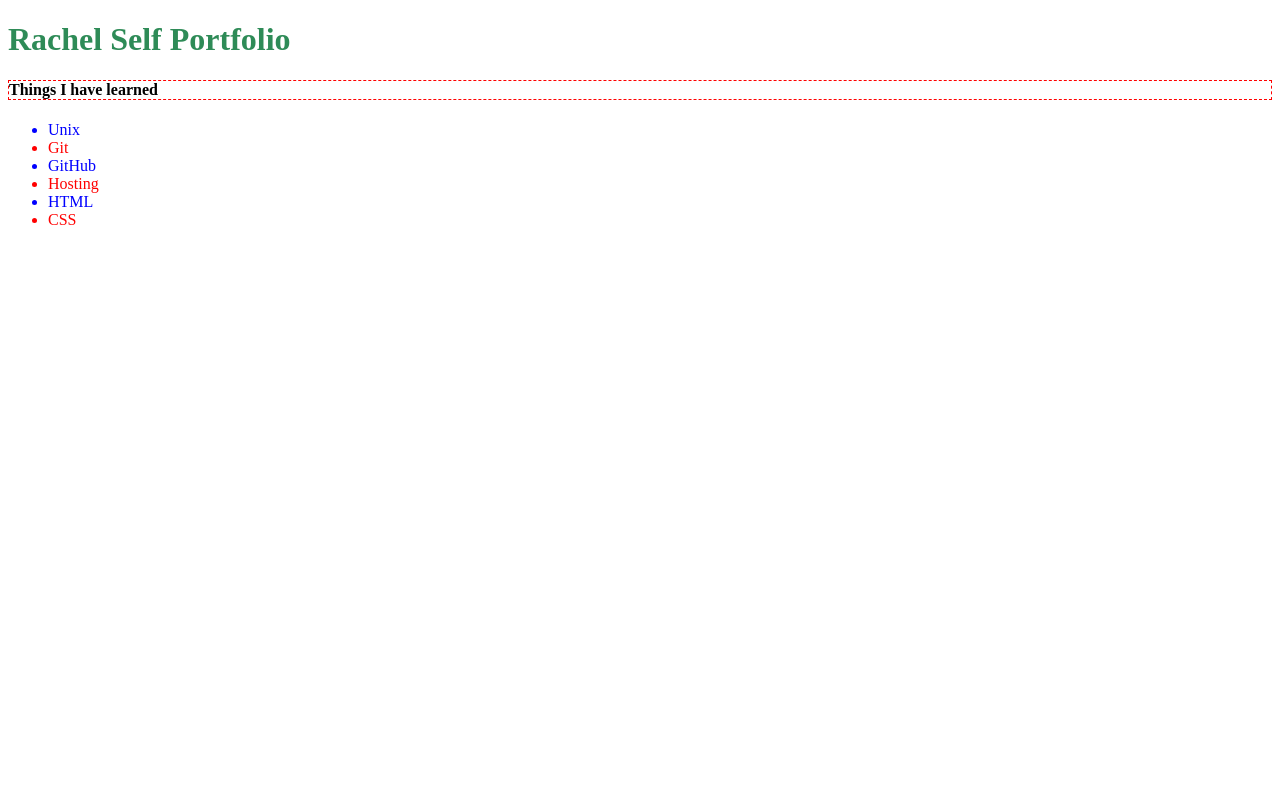
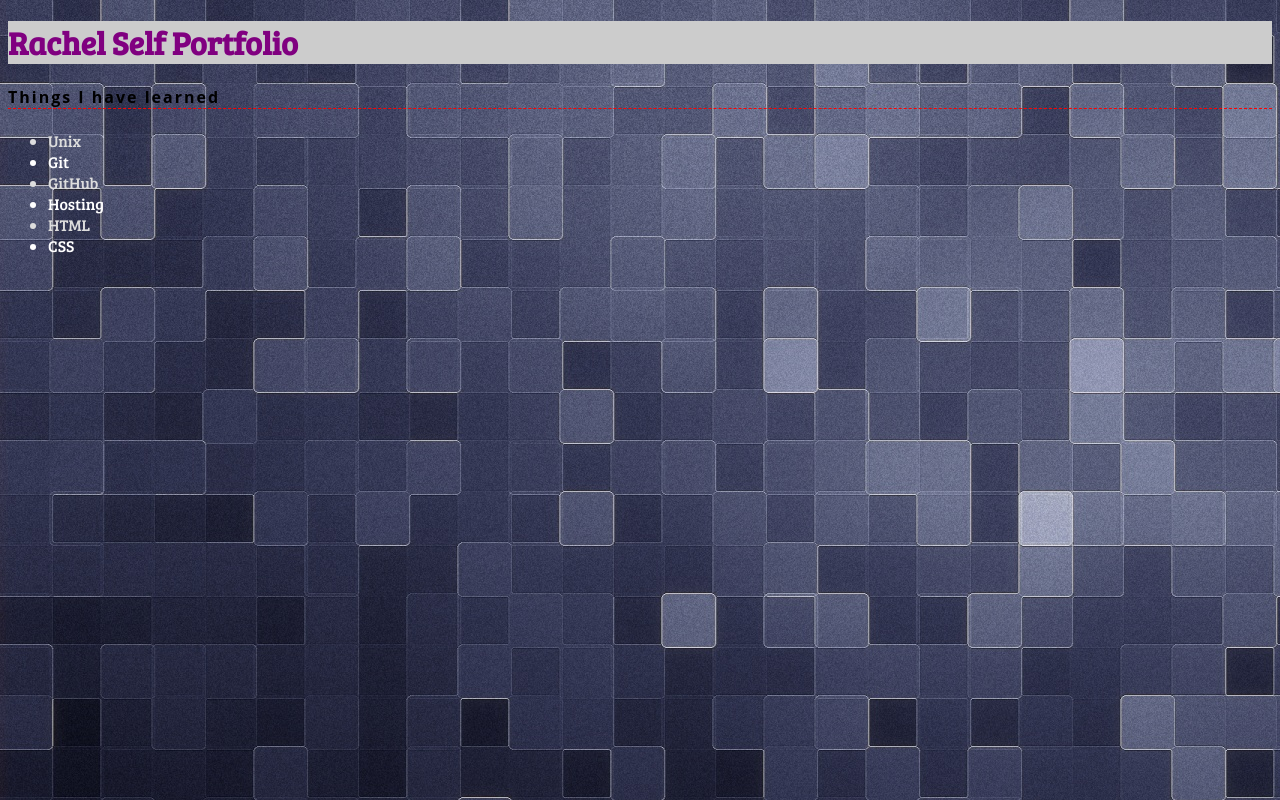
Before and after one commit to rachelself/rachelself.github.io, a plain HTML site: page index.html in a window 1280 px wide. Drawn offline with Linux system fonts and the light colour scheme.

Commit message:
updated cname

```diff
--- a/css/style.css
+++ b/css/style.css
@@ -1,19 +1,31 @@
+@import url(http://fonts.googleapis.com/css?family=Bree+Serif);
+@import url(http://fonts.googleapis.com/css?family=Bree+Serif);
+
+body{
+  font-family: 'Bree Serif', serif;
+  background-image: url(../images/texture-purple-squares_805754.jpg);
+  background-repeat: none;
+}
+
 h1 {
-  color: seagreen;
-  background-color: #fff;
+  color: purple;
+  background-color: #ccc;
+  border-bottom:
 }
 
 h4 {
-  border: 1px dashed red;
+  border-bottom: 1px dashed red;
+  font-family: 'Open Sans', sans-serif;
+  letter-spacing: 2px;
 
 }
 
 li:nth-child(2n) {
-  color: red;
+  color: white;
 
 }
 
 li:nth-child(2n + 1) {
-  color: blue;
+  color: #ddd;
 
 }
--- a/index.html
+++ b/index.html
@@ -3,9 +3,11 @@
   <head>
     <meta charset='utf-8'>
     <title>Rachel Self Portfolio</title>
-    <link rel="stylesheet" type="text/css" href="/css/style.css">
+    <link rel="stylesheet" type="text/css" href="css/style.css">
   </head>
   <body>
+    <div id="container">
+      <div id="content">
         <h1>Rachel Self Portfolio</h1>
         <h4>Things I have learned</h4>
         <ul>
@@ -15,9 +17,8 @@
           <li>Hosting</li>
           <li>HTML</li>
           <li>CSS</li>
-
         </ul>
-
-
+      </div>
+    </div>
   </body>
 </html>
```
Also changed, not shown: images/texture-purple-squares_805754.jpg (added), texture-purple-squares_805754.jpg (added), 4 other files. Lines whose indentation alone changed are shown as unchanged.
